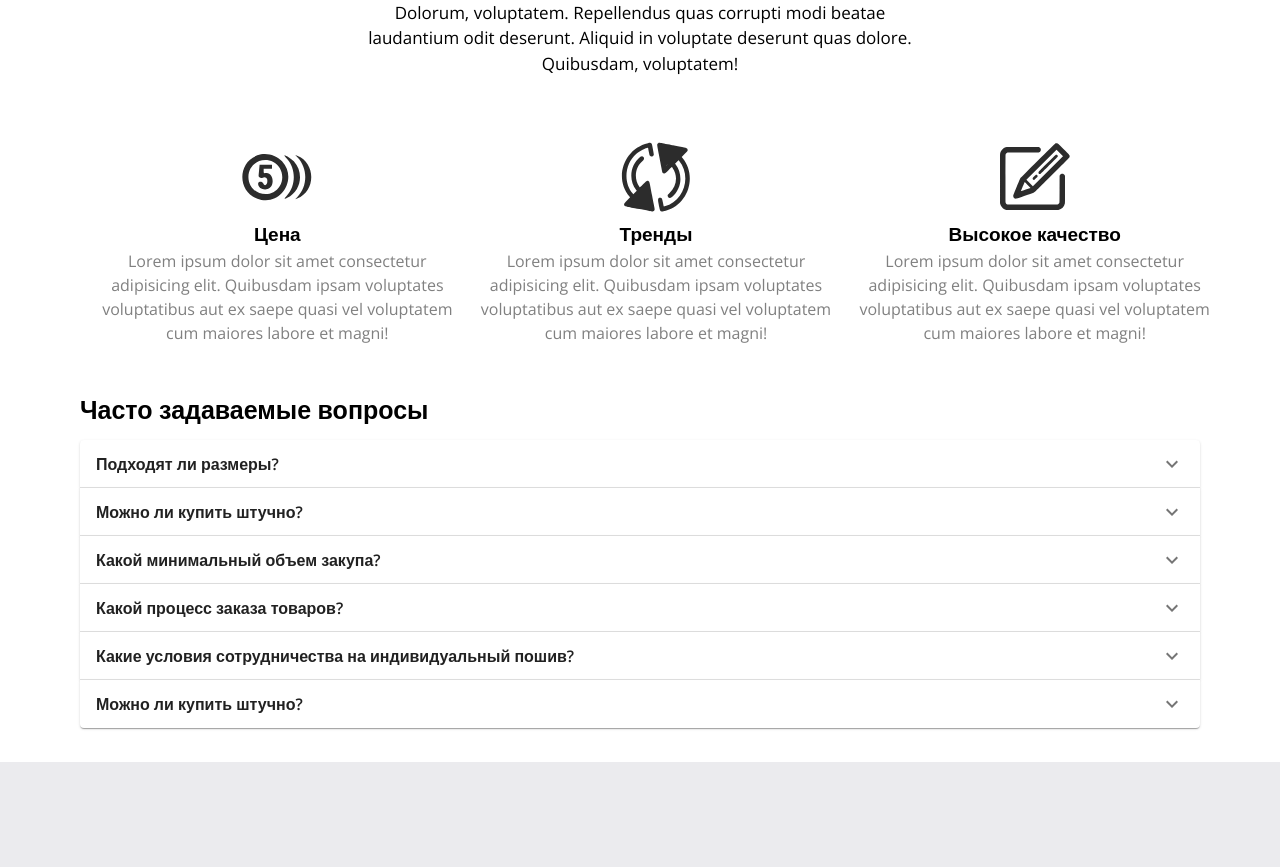
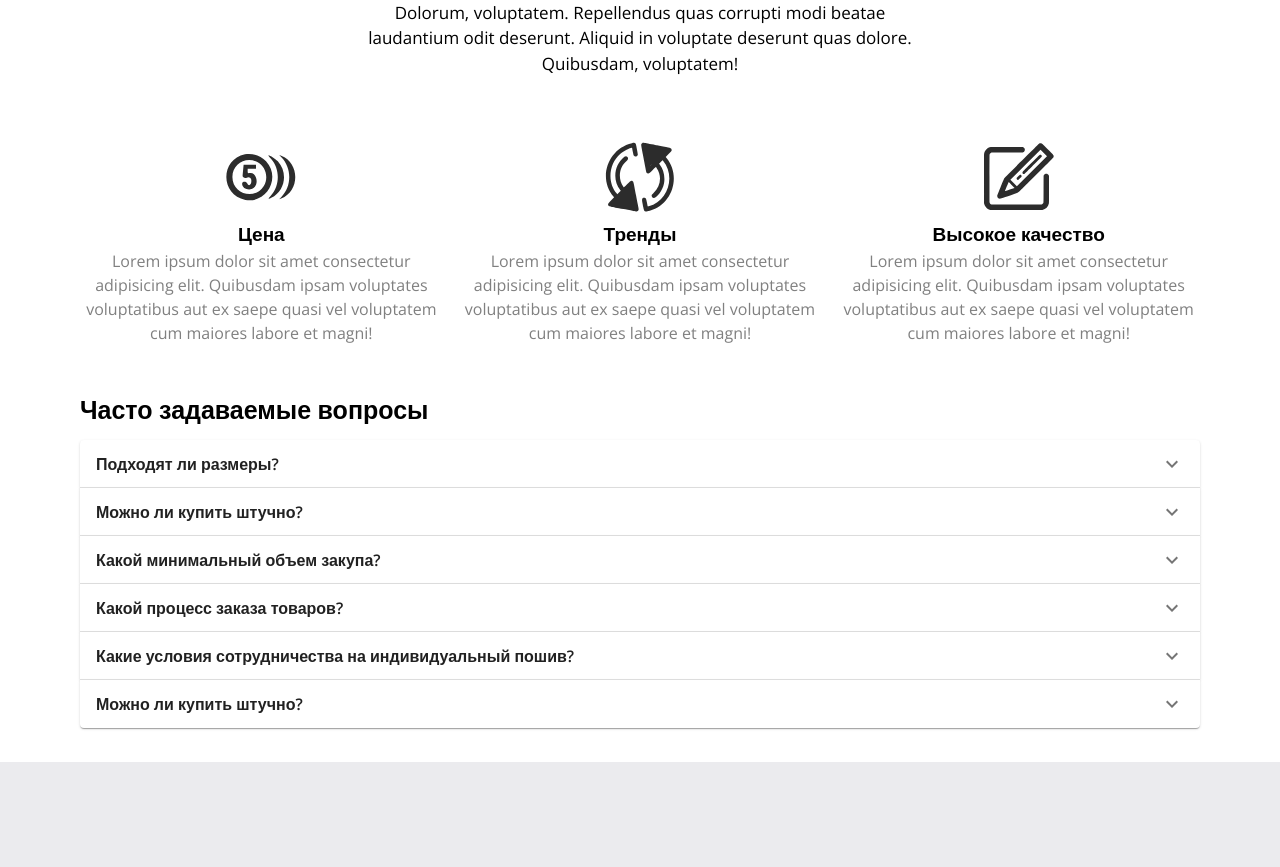
Before and after one commit to kasymjaparov/beggi.kg, a Next.js app: page / in a window 1280 px wide. Shown: the part 1225-2092 px from the top of the page. Built offline with nearby package versions, Linux system fonts and the light colour scheme.

Commit message:
fix bugs layout

```diff
--- a/src/features/Main/Advantages/index.jsx
+++ b/src/features/Main/Advantages/index.jsx
@@ -53,7 +53,7 @@ const Advantages = () => {
         container
         spacing={2}
         sx={{
-          margin: "50px auto 0 auto",
+          marginTop: "50px",
         }}
       >
         <Grid item xl={4} lg={4} md={12} sm={12} xs={12}>
```
